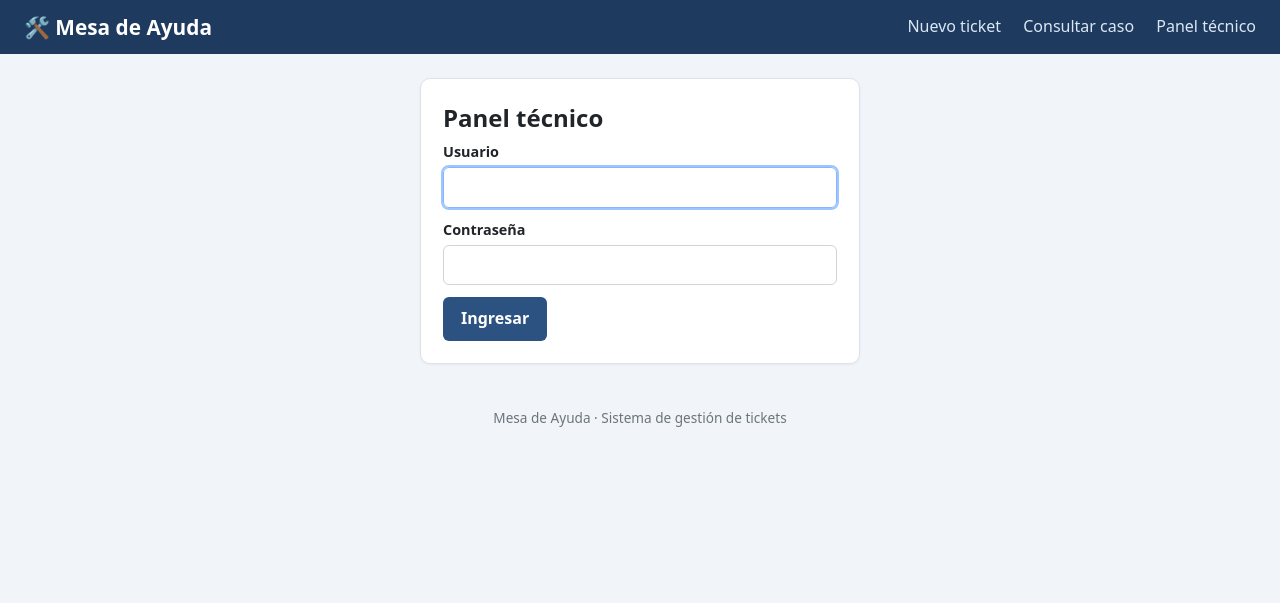
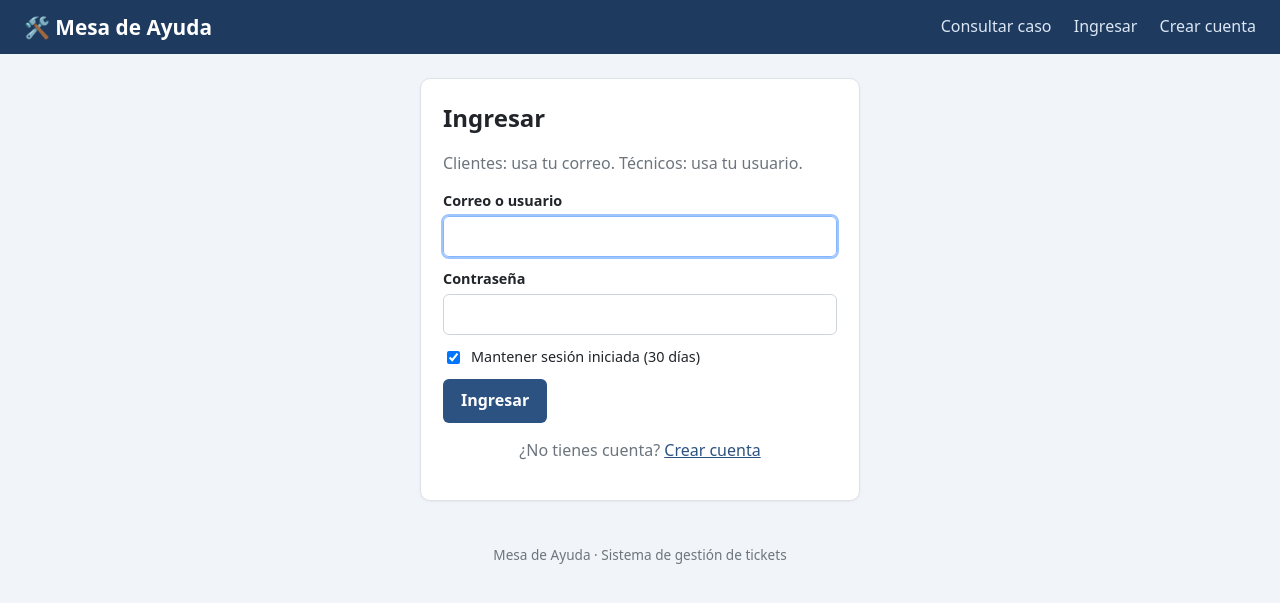
Before and after one commit to jaimetapia0126-source/Helpdesk-web, a Flask app: page /login in a window 1280 px wide. Shown: the top 603 px of the page. Run offline with Flask 3, Linux system fonts and the light colour scheme.

Commit message:
Add files via upload

```diff
--- a/app.py
+++ b/app.py
@@ -6,21 +6,25 @@ Variables de entorno:
   DATABASE_URL    URL de la base de datos (SQLite por defecto).
                   PostgreSQL: postgresql://usuario:clave@host:5432/db
                   MySQL:      mysql+pymysql://usuario:clave@host:3306/db
-  SECRET_KEY      Clave para las sesiones (cámbiala en producción).
-  ADMIN_USER      Usuario del panel (por defecto: admin)
-  ADMIN_PASSWORD  Clave del panel   (por defecto: admin123)
+  SECRET_KEY      Clave para las sesiones (cámbiala en producción y NO la cambies
+                  después, o se cerrarán todas las sesiones).
+  ADMIN_USER      Usuario del panel técnico (por defecto: admin)
+  ADMIN_PASSWORD  Clave del panel técnico   (por defecto: admin123)
   TZ_OFFSET       Horas de diferencia con UTC (por defecto: -5, Colombia)
 """
 import csv
+import hmac
 import io
 import os
 import re
 from datetime import datetime, timedelta, timezone
 from functools import wraps
 
-from flask import (Flask, Response, abort, flash, redirect, render_template,
+from flask import (Flask, Response, flash, g, redirect, render_template,
                    request, session, url_for)
 from flask_sqlalchemy import SQLAlchemy
+from sqlalchemy import inspect, text
+from werkzeug.security import check_password_hash, generate_password_hash
 
 BASE_DIR = os.path.abspath(os.path.dirname(__file__))
 
@@ -32,9 +36,17 @@ CATEGORIAS = ["Hardware", "Software", "Red / Internet", "Correo electrónico",
               "Impresoras", "Accesos y contraseñas", "Otro"]
 DEPENDENCIAS = ["Soporte Nivel 2", "Infraestructura", "Seguridad informática",
                 "Desarrollo de software", "Gerencia de TI"]
+LIMITES = {"nombre": 80, "apellido": 80, "direccion": 200, "telefono": 15,
+           "email": 120, "asunto": 150}
+ETIQUETAS = {"nombre": "Nombre", "apellido": "Apellido", "direccion": "Dirección",
+             "telefono": "Teléfono", "email": "Correo electrónico", "asunto": "Asunto"}
 
 app = Flask(__name__)
 app.config["SECRET_KEY"] = os.environ.get("SECRET_KEY", "cambia-esta-clave-en-produccion")
+app.config["PERMANENT_SESSION_LIFETIME"] = timedelta(days=30)
+app.config["SESSION_COOKIE_HTTPONLY"] = True
+app.config["SESSION_COOKIE_SAMESITE"] = "Lax"
+app.config["SESSION_COOKIE_SECURE"] = bool(os.environ.get("RENDER"))  # HTTPS en Render
 
 uri = os.environ.get("DATABASE_URL") or "sqlite:///" + os.path.join(BASE_DIR, "helpdesk.db")
 if uri.startswith("postgres://"):  # Heroku / Render antiguos
@@ -55,10 +67,28 @@ def ahora():
 
 
 # ------------------------------- Modelos -------------------------------
+class Usuario(db.Model):
+    __tablename__ = "usuarios"
+    id = db.Column(db.Integer, primary_key=True)
+    nombre = db.Column(db.String(80), nullable=False)
+    apellido = db.Column(db.String(80), nullable=False)
+    direccion = db.Column(db.String(200), nullable=False)
+    telefono = db.Column(db.String(20), nullable=False)
+    email = db.Column(db.String(120), nullable=False, unique=True, index=True)
+    password_hash = db.Column(db.String(255), nullable=False)
+    creado = db.Column(db.DateTime, nullable=False, default=ahora)
+    tickets = db.relationship("Ticket", backref="usuario", order_by="Ticket.id.desc()")
+
+    @property
+    def nombre_completo(self):
+        return f"{self.nombre} {self.apellido}"
+
+
 class Ticket(db.Model):
     __tablename__ = "tickets"
     id = db.Column(db.Integer, primary_key=True)
     codigo = db.Column(db.String(20), unique=True, index=True)
+    usuario_id = db.Column(db.Integer, db.ForeignKey("usuarios.id"), nullable=True, index=True)
     nombre = db.Column(db.String(80), nullable=False)
     apellido = db.Column(db.String(80), nullable=False)
     direccion = db.Column(db.String(200), nullable=False)
@@ -89,20 +119,65 @@ class Seguimiento(db.Model):
     fecha = db.Column(db.DateTime, nullable=False, default=ahora)
 
 
-with app.app_context():
+def preparar_base():
+    """Crea las tablas y agrega la columna usuario_id si la base es de una versión anterior."""
     db.create_all()
+    columnas = [c["name"] for c in inspect(db.engine).get_columns("tickets")]
+    if "usuario_id" not in columnas:
+        db.session.execute(text(
+            "ALTER TABLE tickets ADD COLUMN usuario_id INTEGER REFERENCES usuarios(id)"))
+        db.session.commit()
 
 
-# ------------------------------- Utilidades -------------------------------
+with app.app_context():
+    preparar_base()
+
+
+# ------------------------------- Sesión y permisos -------------------------------
 def es_admin():
     return session.get("admin") is True
+
+
+def usuario_actual():
+    if "usuario" not in g:
+        uid = session.get("uid")
+        g.usuario = db.session.get(Usuario, uid) if uid else None
+    return g.usuario
+
+
+def iniciar_sesion(uid=None, admin=False, recordar=True):
+    session.clear()
+    if admin:
+        session["admin"] = True
+    else:
+        session["uid"] = uid
+    session.permanent = bool(recordar)  # True = la sesión dura 30 días
+
+
+def destino_seguro(destino, por_defecto):
+    if destino and destino.startswith("/") and not destino.startswith("//"):
+        return destino
+    return por_defecto
 
 
 def admin_required(f):
     @wraps(f)
     def w(*a, **kw):
         if not es_admin():
-            flash("Inicia sesión para acceder al panel.", "warn")
+            flash("Inicia sesión como técnico para acceder al panel.", "warn")
+            return redirect(url_for("login", next=request.path))
+        return f(*a, **kw)
+    return w
+
+
+def cliente_required(f):
+    @wraps(f)
+    def w(*a, **kw):
+        if es_admin():
+            flash("Esta sección es para clientes. Entra con una cuenta de cliente.", "warn")
+            return redirect(url_for("tickets"))
+        if not usuario_actual():
+            flash("Inicia sesión o crea tu cuenta para continuar.", "warn")
             return redirect(url_for("login", next=request.path))
         return f(*a, **kw)
     return w
@@ -111,11 +186,28 @@ def admin_required(f):
 @app.context_processor
 def inyectar():
     return dict(ESTADOS=ESTADOS, CLASES=CLASES, PRIORIDADES=PRIORIDADES,
-                CATEGORIAS=CATEGORIAS, DEPENDENCIAS=DEPENDENCIAS, es_admin=es_admin())
+                CATEGORIAS=CATEGORIAS, DEPENDENCIAS=DEPENDENCIAS,
+                es_admin=es_admin(), usuario=usuario_actual())
 
 
-def crear_ticket(d):
-    t = Ticket(**d, estado="En proceso")
+# ------------------------------- Utilidades -------------------------------
+def validar_datos(d, campos):
+    errores = []
+    for k in campos:
+        v = d.get(k, "")
+        if not v:
+            errores.append(f"El campo «{ETIQUETAS[k]}» es obligatorio.")
+        elif len(v) > LIMITES[k]:
+            errores.append(f"«{ETIQUETAS[k]}» admite máximo {LIMITES[k]} caracteres.")
+    if d.get("telefono") and not re.fullmatch(r"[\d\s+\-()]{7,15}", d["telefono"]):
+        errores.append("El teléfono solo puede contener números, +, -, ( ) (7 a 15 caracteres).")
+    if d.get("email") and not re.fullmatch(r"[^@\s]+@[^@\s]+\.[^@\s]+", d["email"]):
+        errores.append("El correo electrónico no es válido.")
+    return errores
+
+
+def crear_ticket(d, usuario=None):
+    t = Ticket(**d, estado="En proceso", usuario_id=usuario.id if usuario else None)
     db.session.add(t)
     db.session.flush()
     t.codigo = f"TK-{t.creado.year}-{t.id:05d}"
@@ -125,36 +217,129 @@ def crear_ticket(d):
     return t
 
 
-# ------------------------------- Públicas -------------------------------
+# ------------------------------- Cuenta de cliente -------------------------------
 @app.route("/")
 def inicio():
-    return redirect(url_for("nuevo"))
+    if es_admin():
+        return redirect(url_for("tickets"))
+    if usuario_actual():
+        return redirect(url_for("nuevo"))
+    return redirect(url_for("login"))
 
 
-@app.route("/nuevo", methods=["GET", "POST"])
-def nuevo():
-    datos = {}
+@app.route("/registro", methods=["GET", "POST"])
+def registro():
+    if usuario_actual():
+        return redirect(url_for("nuevo"))
+    d = {}
     if request.method == "POST":
-        datos = {k: request.form.get(k, "").strip() for k in
-                 ("nombre", "apellido", "direccion", "telefono", "categoria",
-                  "prioridad", "asunto", "descripcion")}
-        etiquetas = {"nombre": "Nombre", "apellido": "Apellido", "direccion": "Dirección",
-                     "telefono": "Teléfono", "asunto": "Asunto"}
-        errores = [f"El campo «{n}» es obligatorio." for k, n in etiquetas.items() if not datos[k]]
-        if datos["telefono"] and not re.fullmatch(r"[\d\s+\-()]{7,15}", datos["telefono"]):
-            errores.append("El teléfono solo puede contener números, +, -, ( ) (7 a 15 caracteres).")
-        if datos["categoria"] not in CATEGORIAS:
-            datos["categoria"] = "Otro"
-        if datos["prioridad"] not in PRIORIDADES:
-            datos["prioridad"] = "Media"
+        d = {k: request.form.get(k, "").strip() for k in
+             ("nombre", "apellido", "direccion", "telefono", "email")}
+        d["email"] = d["email"].lower()
+        clave, clave2 = request.form.get("clave", ""), request.form.get("clave2", "")
+        errores = validar_datos(d, ("nombre", "apellido", "direccion", "telefono", "email"))
+        if len(clave) < 6:
+            errores.append("La contraseña debe tener al menos 6 caracteres.")
+        elif clave != clave2:
+            errores.append("Las contraseñas no coinciden.")
+        if d["email"] and Usuario.query.filter_by(email=d["email"]).first():
+            errores.append("Ya existe una cuenta con ese correo. Inicia sesión.")
         if errores:
             for e in errores:
                 flash(e, "error")
         else:
-            t = crear_ticket(datos)
+            u = Usuario(**d, password_hash=generate_password_hash(clave, method="pbkdf2:sha256"))
+            db.session.add(u)
+            db.session.commit()
+            iniciar_sesion(uid=u.id, recordar=True)
+            flash(f"¡Bienvenido, {u.nombre}! Tu cuenta fue creada.", "ok")
+            return redirect(url_for("nuevo"))
+    return render_template("registro.html", d=d)
+
+
+@app.route("/login", methods=["GET", "POST"])
+def login():
+    if request.method == "GET" and (es_admin() or usuario_actual()):
+        return redirect(url_for("inicio"))
+    if request.method == "POST":
+        ident = request.form.get("identificador", "").strip()
+        clave = request.form.get("clave", "")
+        recordar = request.form.get("recordar") == "on"
+        siguiente = request.args.get("next")
+        es_tecnico = (hmac.compare_digest(ident.encode(), ADMIN_USER.encode())
+                      and hmac.compare_digest(clave.encode(), ADMIN_PASSWORD.encode()))
+        if es_tecnico:
+            iniciar_sesion(admin=True, recordar=recordar)
+            return redirect(destino_seguro(siguiente, url_for("tickets")))
+        u = Usuario.query.filter_by(email=ident.lower()).first()
+        if u and check_password_hash(u.password_hash, clave):
+            iniciar_sesion(uid=u.id, recordar=recordar)
+            return redirect(destino_seguro(siguiente, url_for("nuevo")))
+        flash("Usuario o contraseña incorrectos.", "error")
+    return render_template("login.html")
+
+
+@app.route("/logout")
+def logout():
+    session.clear()
+    flash("Sesión cerrada.", "ok")
+    return redirect(url_for("login"))
+
+
+@app.route("/perfil", methods=["GET", "POST"])
+@cliente_required
+def perfil():
+    u = usuario_actual()
+    if request.method == "POST":
+        d = {k: request.form.get(k, "").strip() for k in
+             ("nombre", "apellido", "direccion", "telefono")}
+        nueva = request.form.get("clave", "")
+        errores = validar_datos(d, ("nombre", "apellido", "direccion", "telefono"))
+        if nueva and len(nueva) < 6:
+            errores.append("La nueva contraseña debe tener al menos 6 caracteres.")
+        if errores:
+            for e in errores:
+                flash(e, "error")
+        else:
+            for k, v in d.items():
+                setattr(u, k, v)
+            if nueva:
+                u.password_hash = generate_password_hash(nueva, method="pbkdf2:sha256")
+            db.session.commit()
+            flash("Tus datos fueron actualizados. Se usarán en tus próximos tickets.", "ok")
+            return redirect(url_for("perfil"))
+    return render_template("perfil.html", u=u)
+
+
+# ------------------------------- Tickets del cliente -------------------------------
+@app.route("/nuevo", methods=["GET", "POST"])
+@cliente_required
+def nuevo():
+    u = usuario_actual()
+    d = {}
+    if request.method == "POST":
+        d = {k: request.form.get(k, "").strip() for k in
+             ("categoria", "prioridad", "asunto", "descripcion")}
+        errores = validar_datos(d, ("asunto",))
+        if d["categoria"] not in CATEGORIAS:
+            d["categoria"] = "Otro"
+        if d["prioridad"] not in PRIORIDADES:
+            d["prioridad"] = "Media"
+        if errores:
+            for e in errores:
+                flash(e, "error")
+        else:
+            t = crear_ticket(dict(nombre=u.nombre, apellido=u.apellido, direccion=u.direccion,
+                                  telefono=u.telefono, **d), usuario=u)
             flash(f"Ticket generado correctamente. Tu código es {t.codigo}", "ok")
             return redirect(url_for("seguimiento", codigo=t.codigo))
-    return render_template("nuevo.html", d=datos)
+    return render_template("nuevo.html", d=d, u=u)
+
+
+@app.route("/mis-tickets")
+@cliente_required
+def mis_tickets():
+    return render_template("mis_tickets.html", lista=usuario_actual().tickets)
 
 
 @app.route("/consulta", methods=["GET", "POST"])
@@ -170,29 +355,13 @@ def consulta():
 @app.route("/seguimiento/<codigo>")
 def seguimiento(codigo):
     t = Ticket.query.filter_by(codigo=codigo.upper()).first_or_404()
-    return render_template("seguimiento.html", t=t)
+    u = usuario_actual()
+    # Datos completos solo para el técnico o el dueño del ticket
+    ver_datos = es_admin() or (u is not None and t.usuario_id == u.id)
+    return render_template("seguimiento.html", t=t, ver_datos=ver_datos)
 
 
-# ------------------------------- Panel (admin) -------------------------------
-@app.route("/login", methods=["GET", "POST"])
-def login():
-    if request.method == "POST":
-        if (request.form.get("usuario") == ADMIN_USER
-                and request.form.get("clave") == ADMIN_PASSWORD):
-            session["admin"] = True
-            destino = request.args.get("next") or url_for("tickets")
-            return redirect(destino if destino.startswith("/") else url_for("tickets"))
-        flash("Usuario o contraseña incorrectos.", "error")
-    return render_template("login.html")
-
-
-@app.route("/logout")
-def logout():
-    session.clear()
-    flash("Sesión cerrada.", "ok")
-    return redirect(url_for("nuevo"))
-
-
+# ------------------------------- Panel técnico -------------------------------
 @app.route("/tickets")
 @admin_required
 def tickets():
--- a/static/style.css
+++ b/static/style.css
@@ -61,3 +61,8 @@ tr.finalizado{background:var(--b-finalizado)}tr.escalado{background:var(--b-esca
 .barra-col{position:relative}
 .barra-col .nombre{position:absolute;bottom:-44px;width:100%}
 @media (max-width:700px){.grid2{grid-template-columns:1fr}.etapas{grid-template-columns:1fr 1fr}.datos{grid-template-columns:100px 1fr}}
+label.check{flex-direction:row;align-items:center;gap:8px;font-weight:400}
+label.check input{width:auto;padding:0}
+.centro{text-align:center;margin-top:16px}
+.info-cliente{background:#f1f4f8;border:1px solid var(--borde);border-radius:8px;padding:10px 14px;margin:12px 0 18px;display:flex;flex-wrap:wrap;gap:6px 10px;align-items:center}
+.info-cliente a{margin-left:auto}
--- a/templates/base.html
+++ b/templates/base.html
@@ -8,16 +8,23 @@
 </head>
 <body>
 <header class="top">
-  <a class="marca" href="{{ url_for('nuevo') }}">🛠️ Mesa de Ayuda</a>
+  <a class="marca" href="{{ url_for('inicio') }}">🛠️ Mesa de Ayuda</a>
   <nav>
-    <a href="{{ url_for('nuevo') }}">Nuevo ticket</a>
-    <a href="{{ url_for('consulta') }}">Consultar caso</a>
     {% if es_admin %}
       <a href="{{ url_for('tickets') }}">Tickets</a>
       <a href="{{ url_for('reportes') }}">Reportes</a>
+      <a href="{{ url_for('consulta') }}">Consultar caso</a>
+      <a href="{{ url_for('logout') }}">Salir (técnico)</a>
+    {% elif usuario %}
+      <a href="{{ url_for('nuevo') }}">Nuevo ticket</a>
+      <a href="{{ url_for('mis_tickets') }}">Mis tickets</a>
+      <a href="{{ url_for('consulta') }}">Consultar caso</a>
+      <a href="{{ url_for('perfil') }}">{{ usuario.nombre }}</a>
       <a href="{{ url_for('logout') }}">Salir</a>
     {% else %}
-      <a href="{{ url_for('login') }}">Panel técnico</a>
+      <a href="{{ url_for('consulta') }}">Consultar caso</a>
+      <a href="{{ url_for('login') }}">Ingresar</a>
+      <a href="{{ url_for('registro') }}">Crear cuenta</a>
     {% endif %}
   </nav>
 </header>
--- a/templates/login.html
+++ b/templates/login.html
@@ -2,11 +2,14 @@
 {% block titulo %}Ingresar{% endblock %}
 {% block contenido %}
 <section class="tarjeta angosta">
-  <h1>Panel técnico</h1>
+  <h1>Ingresar</h1>
+  <p class="muted">Clientes: usa tu correo. Técnicos: usa tu usuario.</p>
   <form method="post">
-    <label>Usuario<input name="usuario" required autofocus></label>
+    <label>Correo o usuario<input name="identificador" required autofocus></label>
     <label>Contraseña<input name="clave" type="password" required></label>
+    <label class="check"><input type="checkbox" name="recordar" checked> Mantener sesión iniciada (30 días)</label>
     <div class="acciones"><button class="btn" type="submit">Ingresar</button></div>
   </form>
+  <p class="muted centro">¿No tienes cuenta? <a href="{{ url_for('registro') }}">Crear cuenta</a></p>
 </section>
 {% endblock %}
--- a/templates/seguimiento.html
+++ b/templates/seguimiento.html
@@ -14,8 +14,8 @@
   </ol>
 
   <dl class="datos">
-    <dt>Cliente</dt><dd>{{ t.cliente if es_admin else t.nombre }}</dd>
-    {% if es_admin %}
+    <dt>Cliente</dt><dd>{{ t.cliente if ver_datos else t.nombre }}</dd>
+    {% if ver_datos %}
       <dt>Teléfono</dt><dd>{{ t.telefono }}</dd>
       <dt>Dirección</dt><dd>{{ t.direccion }}</dd>
     {% endif %}
```
Also changed, not shown: templates/mis_tickets.html (added, +26 -0 lines), templates/nuevo.html (+6 -7 lines), templates/perfil.html (added, +20 -0 lines), templates/registro.html (added, +21 -0 lines), README.md.
